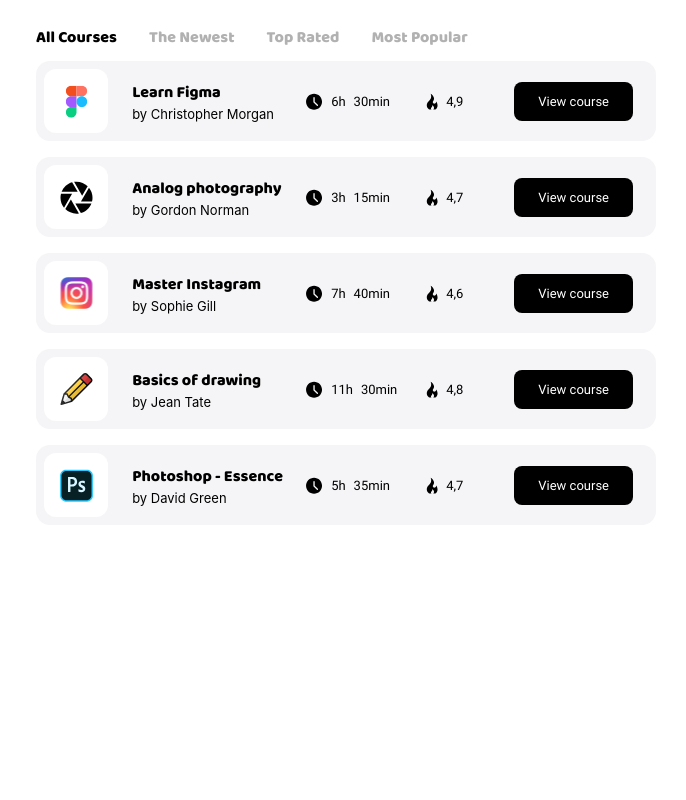
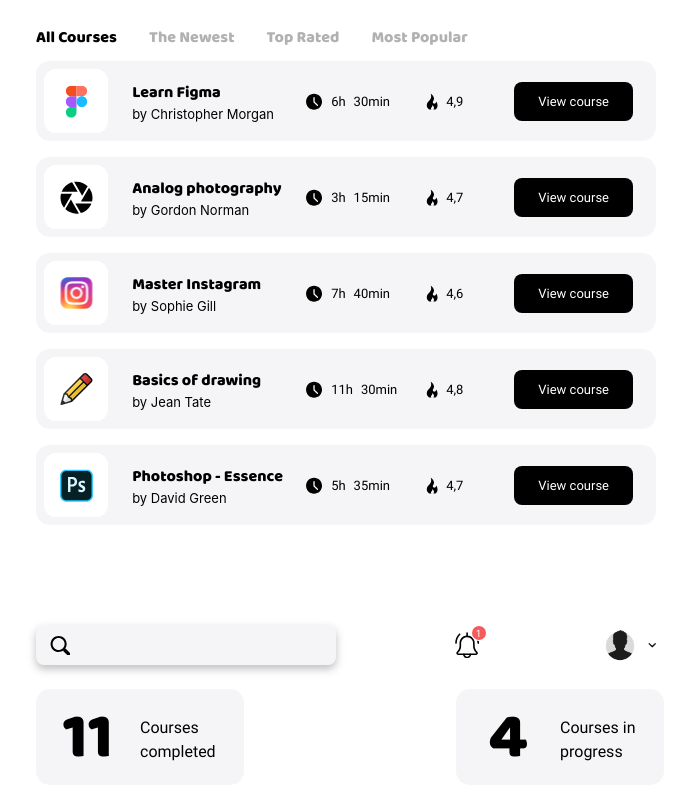
Before and after one commit to Taraskiiin/react-sc, a React (Create React App) app: page / in a window 1280 px wide. Shown: the part 488-1288 px from the top of the page, without its empty margins (294-980 px from the left). Before the commit the page ends 1029 px from the top, so only its background shows below. Built offline with nearby package versions, Linux system fonts and the light colour scheme.

Commit message:
feat: added right-part

```diff
--- a/src/App.js
+++ b/src/App.js
@@ -1,4 +1,5 @@
 import LeftPart from './components/templates/LeftPart';
+import RightPart from './components/templates/RightPart';
 import Navigation from './components/organisms/Navigation';
 import styled from 'styled-components';
 
@@ -7,7 +8,9 @@
 	margin: 0 auto;
 	padding: 24px 32px;
 	display: grid;
-	grid-template-columns: repeat(3, 1fr);
+	grid-template-columns: 132px 620px 440px;
+	gap: 60px;
+	justify-content: center;
 
 	@media (max-width: 1440px) {
 		max-width: 1024px;
@@ -26,6 +29,7 @@
 		<AppStyled>
 			<Navigation />
 			<LeftPart />
+			<RightPart />
 		</AppStyled>
 	);
 }
--- a/src/components/atoms/Banner.js
+++ b/src/components/atoms/BigBanner.js
@@ -6,7 +6,7 @@
 	content: 'It’s good to see you again. ',
 };
 
-const BannerStyled = styled.div`
+const BigBannerStyled = styled.div`
 	box-sizing: border-box;
 	background: #f5f5f7;
 	border-radius: 14px;
@@ -46,9 +46,9 @@
 	}
 `;
 
-export default function Banner() {
+export default function BigBanner() {
 	return (
-		<BannerStyled>
+		<BigBannerStyled>
 			<div className='left-part'>
 				<h1>{bannerContent.title}</h1>
 				<p>{bannerContent.content}</p>
@@ -57,6 +57,6 @@
 				alt='student Josh illustration'
 				src='/assets/josh-Illustration.png'
 			/>
-		</BannerStyled>
+		</BigBannerStyled>
 	);
 }
--- a/src/components/atoms/InProgressBanner.js
+++ b/src/components/atoms/InProgressBanner.js
@@ -7,7 +7,9 @@
 	background: #f5f5f7;
 	border-radius: 14px;
 	display: grid;
-	grid-template-columns: repeat(2, 1fr);
+	grid-template-columns: 1fr 1fr;
+	align-items: center;
+	justify-items: center;
 
 	.number {
 		font-family: 'BalooBhai';
@@ -31,8 +33,8 @@
 export default function InProgressBanner({ number, label }) {
 	return (
 		<InProgressBannerStyled>
-			<span className='number'></span>
-			<span className='label'></span>
+			<span className='number'>{number}</span>
+			<span className='label'>{label}</span>
 		</InProgressBannerStyled>
 	);
 }
--- /dev/null
+++ b/src/components/molecules/ProgressBannersBlock.js
@@ -0,0 +1,33 @@
+import InProgressBanner from '../atoms/InProgressBanner';
+import styled from 'styled-components';
+import React from 'react';
+
+const progressBannersContent = [
+	{
+		number: '11',
+		label: 'Courses completed',
+	},
+	{
+		number: '4',
+		label: 'Courses in progress',
+	},
+];
+
+const ProgressBannersBlockStyled = styled.div`
+	width: 100%;
+	margin-top: 24px;
+	display: grid;
+	gap: 24px;
+	grid-template-columns: 200px 200px;
+	justify-content: space-between;
+`;
+
+export default function ProgressBannersBlock() {
+	return (
+		<ProgressBannersBlockStyled>
+			{progressBannersContent.map((el) => (
+				<InProgressBanner number={el.number} label={el.label} />
+			))}
+		</ProgressBannersBlockStyled>
+	);
+}
--- a/src/components/molecules/TopPanelRightBlock.js
+++ b/src/components/molecules/TopPanelRightBlock.js
@@ -10,6 +10,7 @@
 	display: grid;
 	grid-template-columns: 300px 26px 56px;
 	align-items: center;
+	justify-content: space-between;
 	gap: 15px;
 `;
 
--- a/src/components/templates/LeftPart.js
+++ b/src/components/templates/LeftPart.js
@@ -1,5 +1,4 @@
-import TopPanelRightBlock from '../molecules/TopPanelRightBlock';
-import Banner from '../atoms/Banner';
+import BigBanner from '../atoms/BigBanner';
 import CoursesCarousel from '../organisms/CoursesCarousel';
 import CoursesList from '../organisms/CoursesList';
 import styled from 'styled-components';
@@ -18,7 +17,7 @@
 export default function LeftPart() {
 	return (
 		<LeftPartStyled>
-			<Banner />
+			<BigBanner />
 			<CoursesCarousel />
 			<CoursesList />
 		</LeftPartStyled>
--- a/src/components/templates/RightPart.js
+++ b/src/components/templates/RightPart.js
@@ -1,4 +1,5 @@
 import TopPanelRightBlock from '../molecules/TopPanelRightBlock';
+import ProgressBannersBlock from '../molecules/ProgressBannersBlock';
 import styled from 'styled-components';
 import React from 'react';
 
@@ -7,8 +8,8 @@
 	max-width: 440px;
 
 	@media (max-width: 1440px) {
-		max-width: 620px;
-		padding-top: 140px;
+		min-width: 620px;
+		padding-top: 40px;
 		margin: auto;
 	}
 `;
@@ -17,6 +18,7 @@
 	return (
 		<RightPartStyled>
 			<TopPanelRightBlock />
+			<ProgressBannersBlock />
 		</RightPartStyled>
 	);
 }
```
